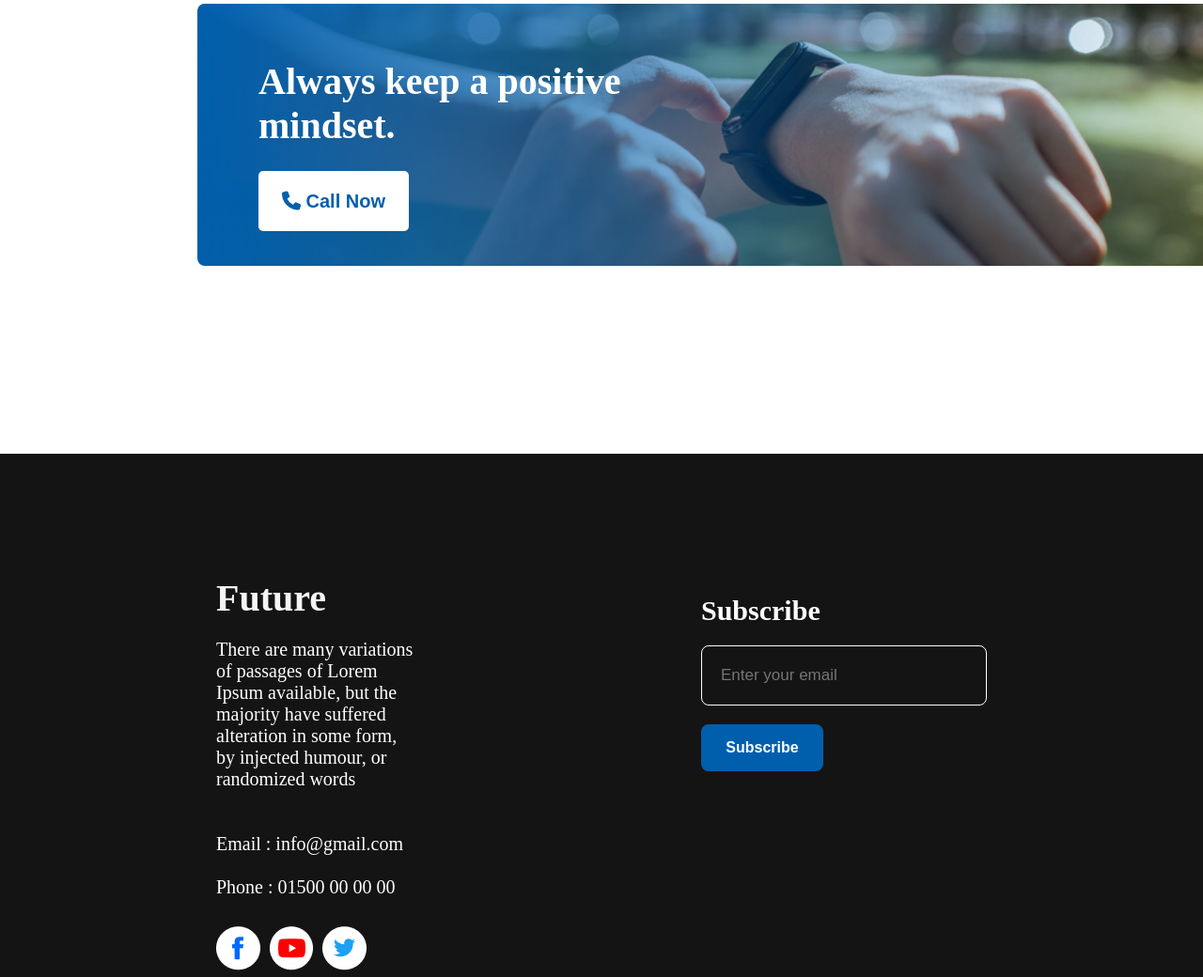
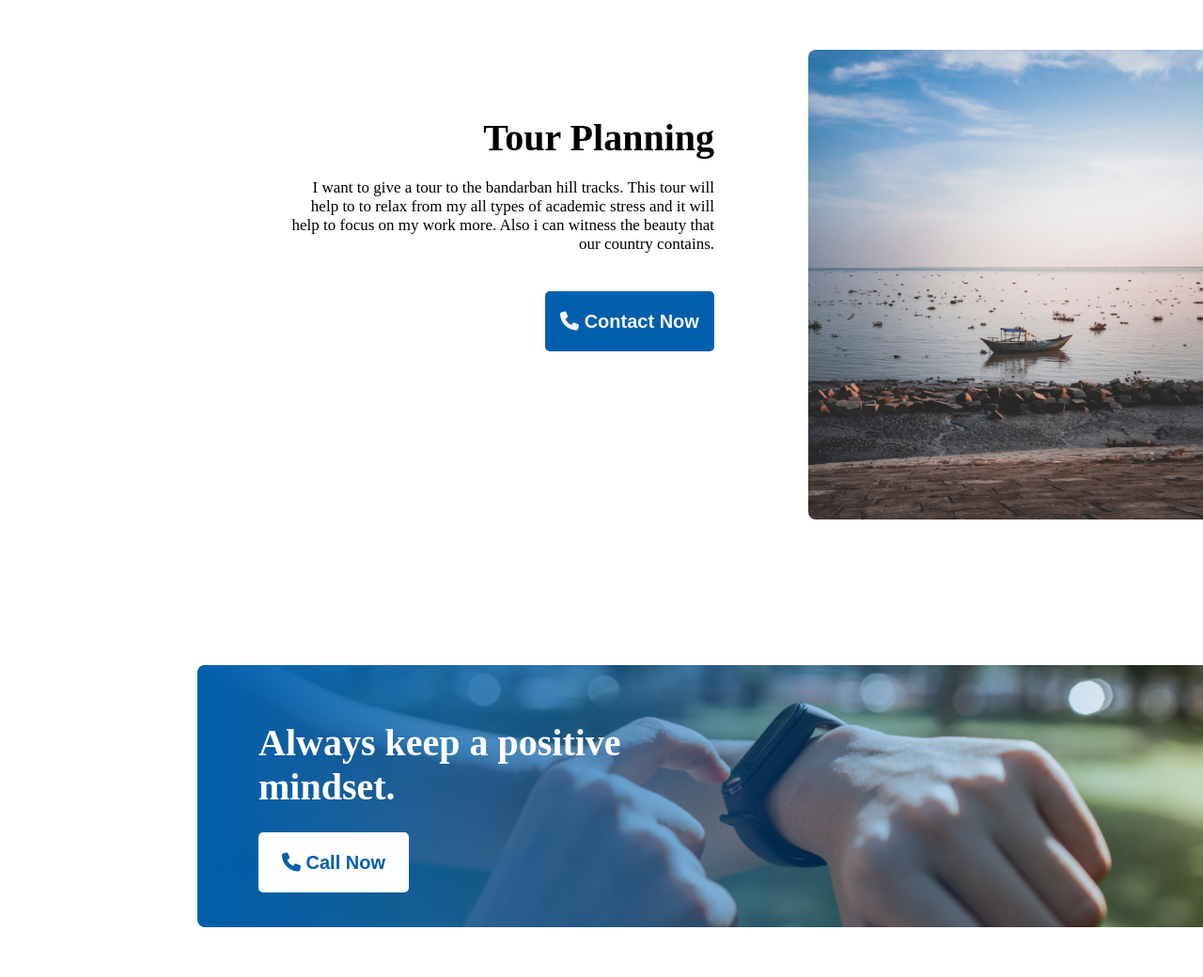
Before and after one commit to RISHAD-prog/new-year-resolution-plan, a plain HTML site: page index.html in a window 1280 px wide. Shown: the part 2140-3180 px from the top of the page at 94% size. Drawn offline with Linux system fonts and the light colour scheme.

Commit message:
Risahd resolution 4.0

```diff
--- a/index.html
+++ b/index.html
@@ -77,6 +77,21 @@
                 </div>
             </div>
         </section>
+        <section class="bonus-section">
+            <div class="section-items">
+                <div class="items-info">
+                    <h3 class="items-title">Tour Planning</h3>
+                    <p class="items-description">I want to give a tour to the bandarban hill tracks. This tour will help
+                        to to relax from my all
+                        types of academic stress and it will help to focus on my work more. Also i can witness the
+                        beauty that our country contains.</p>
+                    <button class="btn-secondary"><i class="fa-solid fa-phone"></i> Contact Now</button>
+                </div>
+                <div class="items-img">
+                    <img src="./images/raiyan-abrar-pAgRD3YFHpo-unsplash.jpg" alt="tour-img">
+                </div>
+            </div>
+        </section>
         <section class="contact">
             <h3 class="motivation-text">Always keep a positive
                 mindset.</h3>
@@ -98,8 +113,11 @@
             </div>
             <div class="subscription">
                 <h4 class="subscription-title">Subscribe</h4>
-                <input type="email" name="" id="" placeholder="Enter your email">
-                <input type="submit" value="Subscribe">
+                <form>
+                    <input type="email" name="" id="" placeholder="Enter your email">
+                    <input type="submit" value="Subscribe">
+                </form>
+
             </div>
         </div>
     </footer>
--- a/styles/new-year-planning.css
+++ b/styles/new-year-planning.css
@@ -214,3 +214,51 @@ footer {
 .footer-links img {
     margin-right: 10px;
 }
+
+.bonus-section {
+    margin: 150px 0px;
+}
+
+.section-items {
+    display: flex;
+    gap: 30px;
+    margin: 50px 230px;
+}
+
+
+.items-img img {
+    width: 450px;
+    height: 500px;
+    border-radius: 8px;
+}
+
+.items-info {
+    padding: 70px;
+}
+
+.items-title {
+    font-size: 40px;
+    font-weight: 700;
+    margin-bottom: 20px;
+    text-align: right;
+}
+
+.items-description {
+    font-size: 17px;
+    margin-bottom: 20px;
+    text-align: right;
+}
+
+.btn-secondary {
+    margin-top: 20px;
+    background-color: #005FAC;
+    width: 180px;
+    height: 64px;
+    border: 0;
+    border-radius: 5px;
+    color: #F3F3F3;
+    padding: 10px;
+    font-weight: 600;
+    font-size: 20px;
+    margin-left: 280px;
+}
```
Also changed, not shown: images/raiyan-abrar-pAgRD3YFHpo-unsplash.jpg (added).
